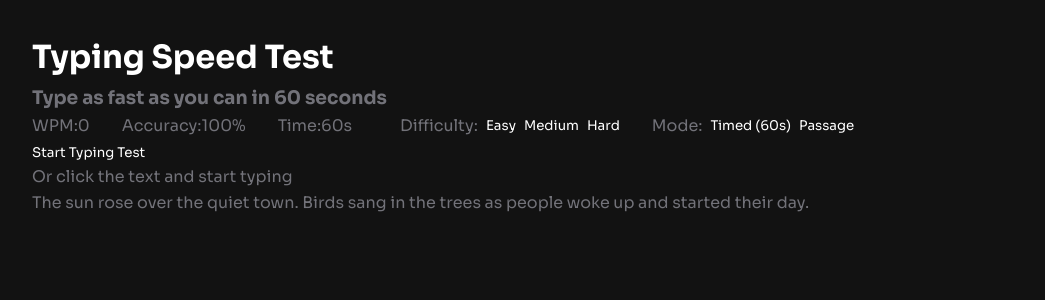
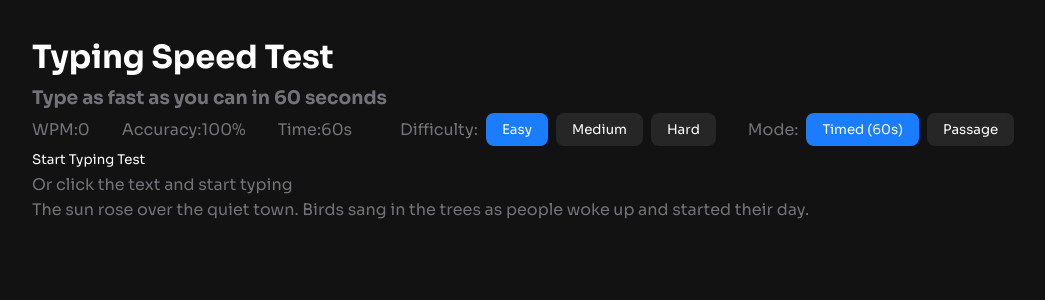
Before and after one commit to lina98st/typing-speed-test, a React (Vite) app: page / in a window 1280 px wide. Shown: the top 300 px of the page, without its empty margins (40-1085 px from the left). Built offline with nearby package versions, Linux system fonts and the light colour scheme.

Commit message:
Add working difficulty selection with visual feedback

```diff
--- a/src/App.css
+++ b/src/App.css
@@ -89,3 +89,15 @@ gap: 0.5rem;
   gap: 3rem;
   align-items: center;
 }
+
+.btn {
+  background-color: var(--neutral-800);
+  color: var(--neutral-0);
+  padding: 0.5rem 1rem;
+  border-radius: 0.5rem;
+}
+
+.btn.active {
+  background-color: var(--blue-600);
+  color: var(--neutral-0);
+}
```
